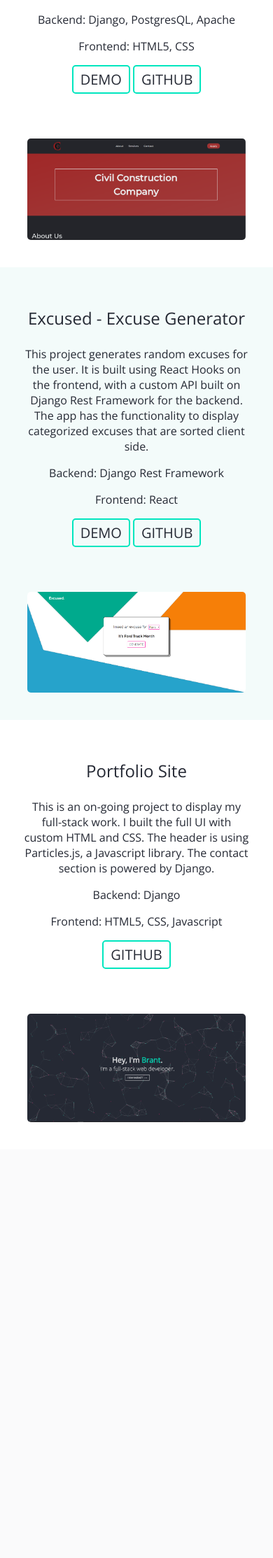
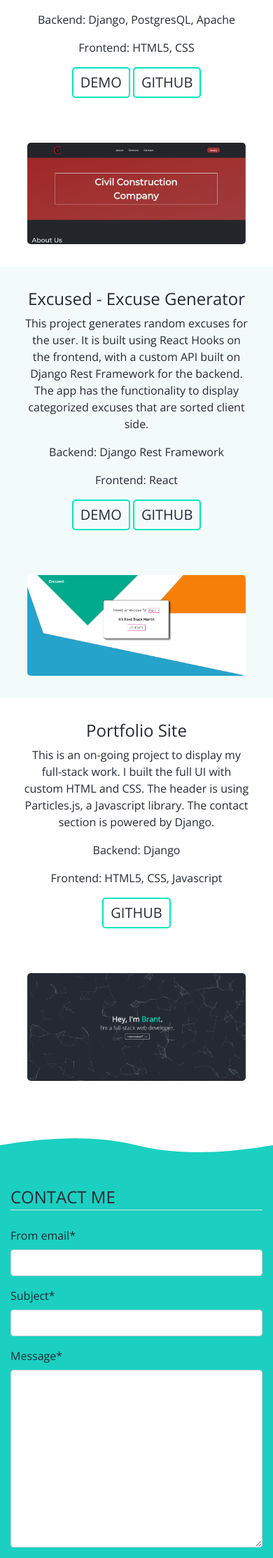
Before and after one commit to brantmorton/portfolio, a Django app: page / in a window 390 px wide. Shown: the part 2100-4327 px from the top of the page at 70% size. Before the commit the page ends 3704 px from the top, so only its background shows below. Run offline with Django 3.2, Linux system fonts and the light colour scheme; some libraries are stand-ins or nearby versions.

Commit message:
added contact form

```diff
--- a/brant_portfolio/brant_portfolio/urls.py
+++ b/brant_portfolio/brant_portfolio/urls.py
@@ -15,9 +15,11 @@ Including another URLconf
 """
 from django.contrib import admin
 from django.urls import path
-from marketing.views import HomePage
+from marketing.views import HomePage, Success
+from marketing import views as marketing_views
 
 urlpatterns = [
     path('admin/', admin.site.urls),
-    path('', HomePage.as_view(), name='home')
+    path('', marketing_views.emailView, name='home'),
+    path('thanks/', Success.as_view(), name='thanks')
 ]
--- /dev/null
+++ b/brant_portfolio/marketing/forms.py
@@ -0,0 +1,6 @@
+from django import forms
+
+class ContactForm(forms.Form):
+    from_email = forms.EmailField(required=True)
+    subject = forms.CharField(required=True)
+    message = forms.CharField(widget=forms.Textarea, required=True)
--- a/brant_portfolio/marketing/static/marketing/style.css
+++ b/brant_portfolio/marketing/static/marketing/style.css
@@ -41,13 +41,13 @@ h1, h2 {
     color: hsl(170, 100%, 45%);
 }
 
-.banner {
+.custom-banner {
     position: absolute;
     text-align: center;
     margin: 0;
 }
 
-.btn {
+.custom-btn {
     margin-top: 1.25rem;
     padding: 0;
     background: transparent;
@@ -57,13 +57,17 @@ h1, h2 {
 }
 
 
-.btn:hover {
+.custom-btn:hover {
     background: #E31B6D;
     transition: 0.3s;
 }
 
-.btn:focus {
+.custom-btn:focus {
     outline: none;
+}
+
+.gray-hover:hover {
+    color: #252934;
 }
 
 a {
@@ -73,6 +77,11 @@ a {
     color: white;
     letter-spacing: 1.5px;
     font-size: 1.5rem;
+}
+
+a:hover, a:focus {
+    color: #E31B6D;
+    text-decoration: none;
 }
 
 #navbar {
@@ -114,6 +123,7 @@ a {
 .links > li:nth-child(5) {
     cursor: pointer;
 }
+
 
 .section {
     display: flex;
@@ -226,11 +236,26 @@ img {
     font-family: 'Open Sans', sans-serif;
 }
 
+.project-btn:hover {
+    color: inherit;
+}
+
+.svgcolor-light {
+    background: #252934;
+}
+
 #excused-img {
     order: 1;
     ;
 }
 
+.defs-only {
+    position: absolute;
+}
+
+#application-form {
+    background: hsl(175,77%,46%);
+}
 
 @media (max-width: 1300px) {
 
@@ -302,7 +327,7 @@ img {
         font-size: 1rem;
     }
 
-    .btn {
+    .custom-btn {
         font-size: 0.75rem;
     }
 
@@ -337,4 +362,8 @@ img {
         transform: none;
     }
 
+    .half {
+        flex: 0 0 100%;
+    }
+
 }
--- /dev/null
+++ b/brant_portfolio/marketing/templates/email.html
@@ -0,0 +1,43 @@
+{% extends 'index.html' %}
+{% load static %}
+
+{% load crispy_forms_tags %}
+
+{% block content %}
+        <svg class="defs-only" xmlns="http://www.w3.org/2000/svg" xmlns:xlink="http://www.w3.org/1999/xlink">
+        <symbol id="wave">
+            <svg viewBox="0 0 100 50" preserveAspectRatio="none" >
+                <g>
+                <path d="M100,30 Q70,40 50,30 T0,30 v20 h100Z"
+                    style="fill:hsl(175,77%,46%); stroke-linejoin:round; stroke:#ffffff" stroke-width="0"/>
+                </g>
+            </svg>
+        </symbol>
+        </svg>
+
+        <div class="svg_wrapper">
+
+            <svg width="50" height="100" style="width: 100%;  ">
+                <use xlink:href="#wave"/>
+            </svg>
+            <div style="width: 100%; height:auto; background:hsl(175,77%,46%); padding-top: 1rem;">
+
+            </div>
+        </div><!-- /.svg_wrapper -->
+
+        <div id="filler"></div>
+        <div id="application-form" class="container">
+            <form enctype="multipart/form-data" method="POST">
+                {% csrf_token %}
+                <fieldset class="form-group">
+                    <legend class="border-bottom mb-4">
+                        CONTACT ME
+                    </legend>
+                    {{ form|crispy }}
+                </fieldset>
+                <div class="form-group">
+                    <button class="btn btn-outline-dark" type="submit">Submit</button>
+                </div>
+            </form>
+        </div>
+{% endblock %}
--- a/brant_portfolio/marketing/templates/index.html
+++ b/brant_portfolio/marketing/templates/index.html
@@ -6,18 +6,19 @@
     <meta name="viewport" content="width=device-width, initial-scale=1.0">
     <meta http-equiv="X-UA-Compatible" content="ie=edge">
     <title>Brant's Portfolio</title>
-    <link rel="stylesheet" href="{% static 'marketing/style.css' %}">
     <link href="http://maxcdn.bootstrapcdn.com/font-awesome/4.1.0/css/font-awesome.min.css" rel="stylesheet">
     <link rel="stylesheet" href="https://cdn.rawgit.com/konpa/devicon/df6431e323547add1b4cf45992913f15286456d3/devicon.min.css">
     <link href="https://fonts.googleapis.com/css?family=Open+Sans:300,400&display=swap" rel="stylesheet">
+    <link rel="stylesheet" href="https://maxcdn.bootstrapcdn.com/bootstrap/4.3.1/css/bootstrap.min.css">
+    <link rel="stylesheet" href="{% static 'marketing/style.css' %}">
 </head>
 <body>
     <div id="particles-js">
-        <div class="banner">
+        <div class="custom-banner">
             <h1>Hey, I'm <span class="highlight">Brant</span>.</h1>
             <h2>I'm a full-stack web developer.</h2>
-            <button class="btn">
-                <a href="#navbar">
+            <button class="custom-btn">
+                <a href="#navbar" class="gray-hover">
                     Interested? <span>&#8594;</span>
                 </a>
             </button>
@@ -141,6 +142,8 @@
             </div>
 
         </section>
+        {% block content %}{% endblock %}
+
     <script src="https://cdn.jsdelivr.net/npm/particles.js@2.0.0/particles.min.js"></script>
     <script>
         particlesJS.load('particles-js',
@@ -149,5 +152,6 @@
         })
     </script>
     <script type="text/javascript" src="{% static 'marketing/navbar.js' %}"></script>
+
 </body>
 </html>
--- a/brant_portfolio/marketing/views.py
+++ b/brant_portfolio/marketing/views.py
@@ -1,5 +1,28 @@
-from django.shortcuts import render
+from django.shortcuts import render, redirect
 from django.views.generic.base import TemplateView
+from .forms import ContactForm
+
+from django.http import HttpResponse, HttpResponseRedirect
+from django.core.mail import send_mail, BadHeaderError
 
 class HomePage(TemplateView):
     template_name = 'index.html'
+
+class Success(TemplateView):
+    template_name = 'success.html'
+
+def emailView(request):
+    if request.method == 'GET':
+        form = ContactForm()
+    else:
+        form = ContactForm(request.POST)
+        if form.is_valid():
+            subject = form.cleaned_data['subject']
+            from_email = form.cleaned_data['from_email']
+            message = form.cleaned_data['message']
+            try:
+                send_mail(subject, (from_email + ': ' + message), from_email, ['brantmort@gmail.com'])
+            except BadHeaderError:
+                return HttpResponse('Invalid header found.')
+            return redirect('thanks')
+    return render(request, "email.html", {'form': form})
```
Also changed, not shown: brant_portfolio/brant_portfolio/settings.py (+11 -0 lines), brant_portfolio/marketing/templates/success.html (added, +12 -0 lines).
